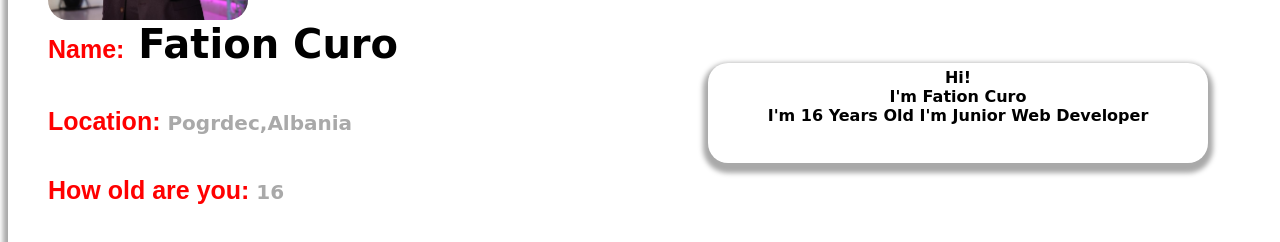
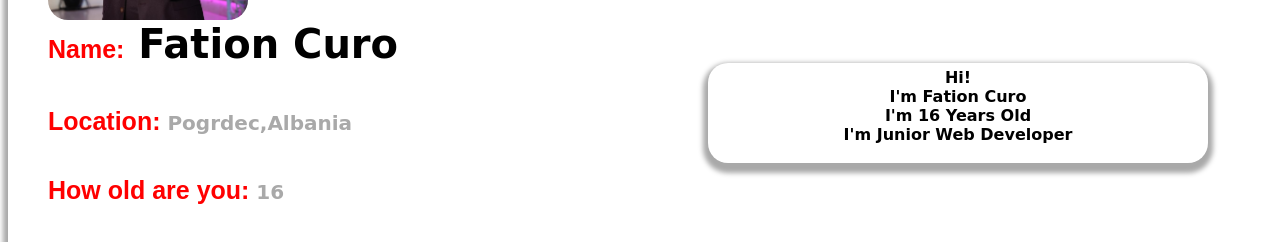
Before and after one commit to Fationcuro/portfolio, a plain HTML site: page index.html in a window 1280 px wide. Shown: the part 227-469 px from the top of the page. Drawn offline with Linux system fonts and the light colour scheme; a web font is replaced by a local one.

Commit message:
adding br

```diff
--- a/index.html
+++ b/index.html
@@ -37,7 +37,7 @@
   <div class="box">
  <p class="text">Hi! <br>
 I'm Fation Curo <br>
-I'm 16 Years Old
+I'm 16 Years Old <br>
 I'm Junior Web Developer
 </p>
   </div>
--- a/style.css
+++ b/style.css
@@ -1,4 +1,3 @@
-
 .web-developer{
     font-family: cursive;
     text-align: center;
```
